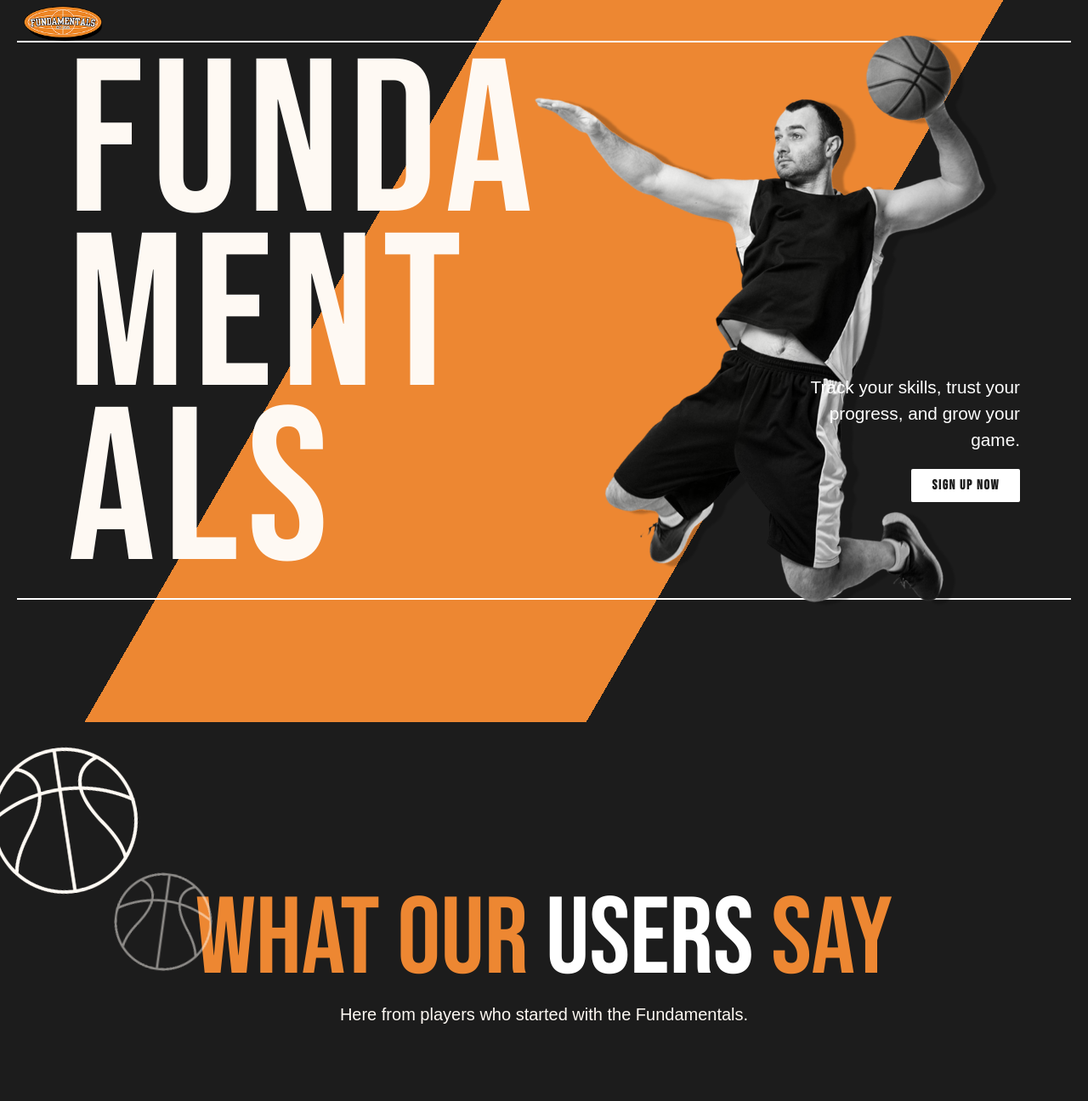
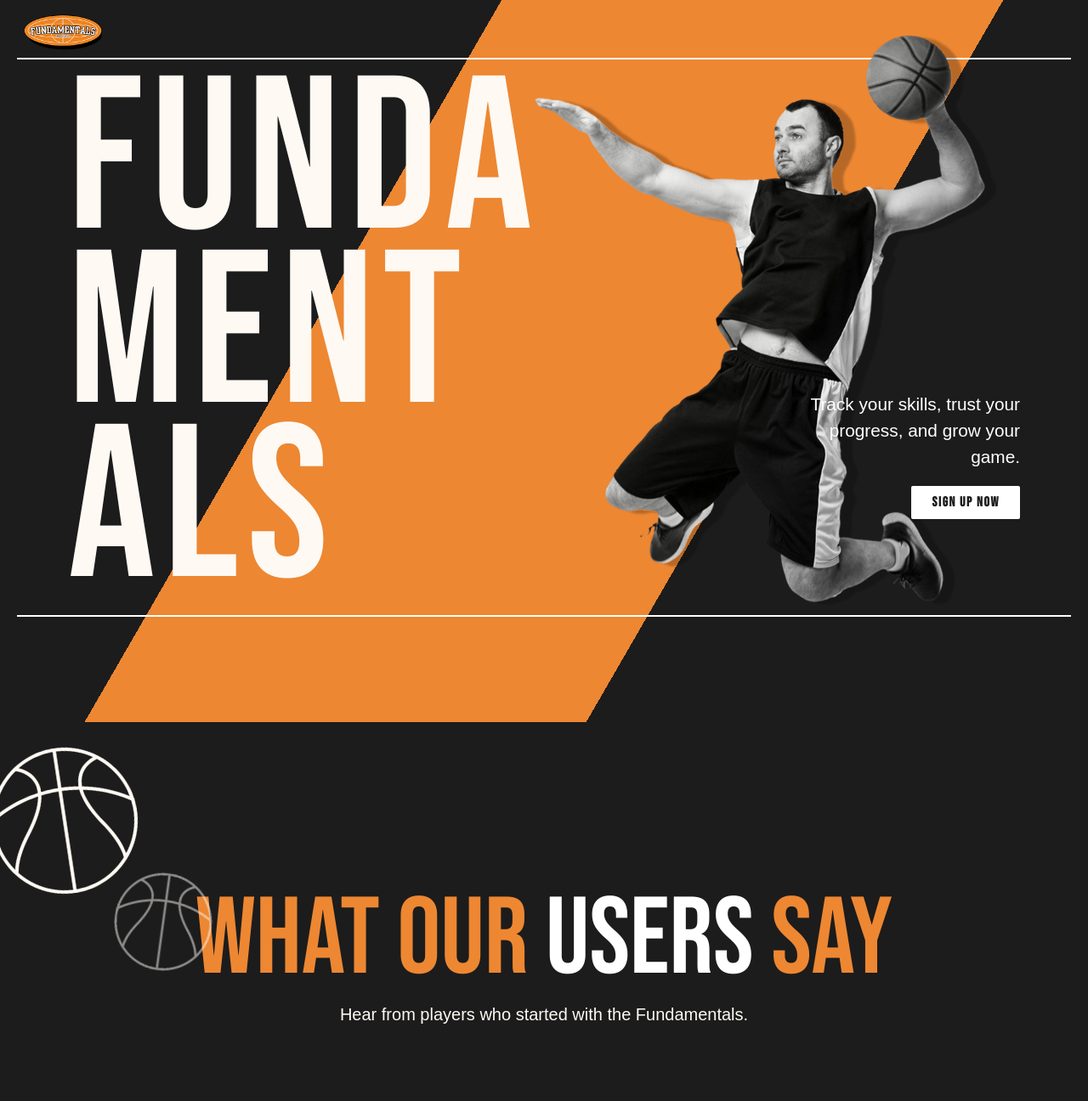
Before and after one commit to ArjTheProgrammer/fundamentals-frontend, a website: page index.html in a window 1280 px wide. Shown: the top 1296 px of the page at 85% size. Drawn offline with nearby package versions, Linux system fonts and the light colour scheme.

Commit message:
Adjust the logo

```diff
--- a/index.css
+++ b/index.css
@@ -34,6 +34,7 @@
   left: 24px;
   width: 100px;
   z-index: 2;
+  margin: 10px 0 10px 0;
 }
 
 .landing-content {
--- a/index.html
+++ b/index.html
@@ -42,7 +42,7 @@
         <div class="testimonial-title">
           WHAT OUR <span style="color: white">USERS</span> SAY
         </div>
-        <p>Here from players who started with the Fundamentals.</p>
+        <p>Hear from players who started with the Fundamentals.</p>
       </div>
 
       <div class="testimonial-cards no-scrollbar">
```
